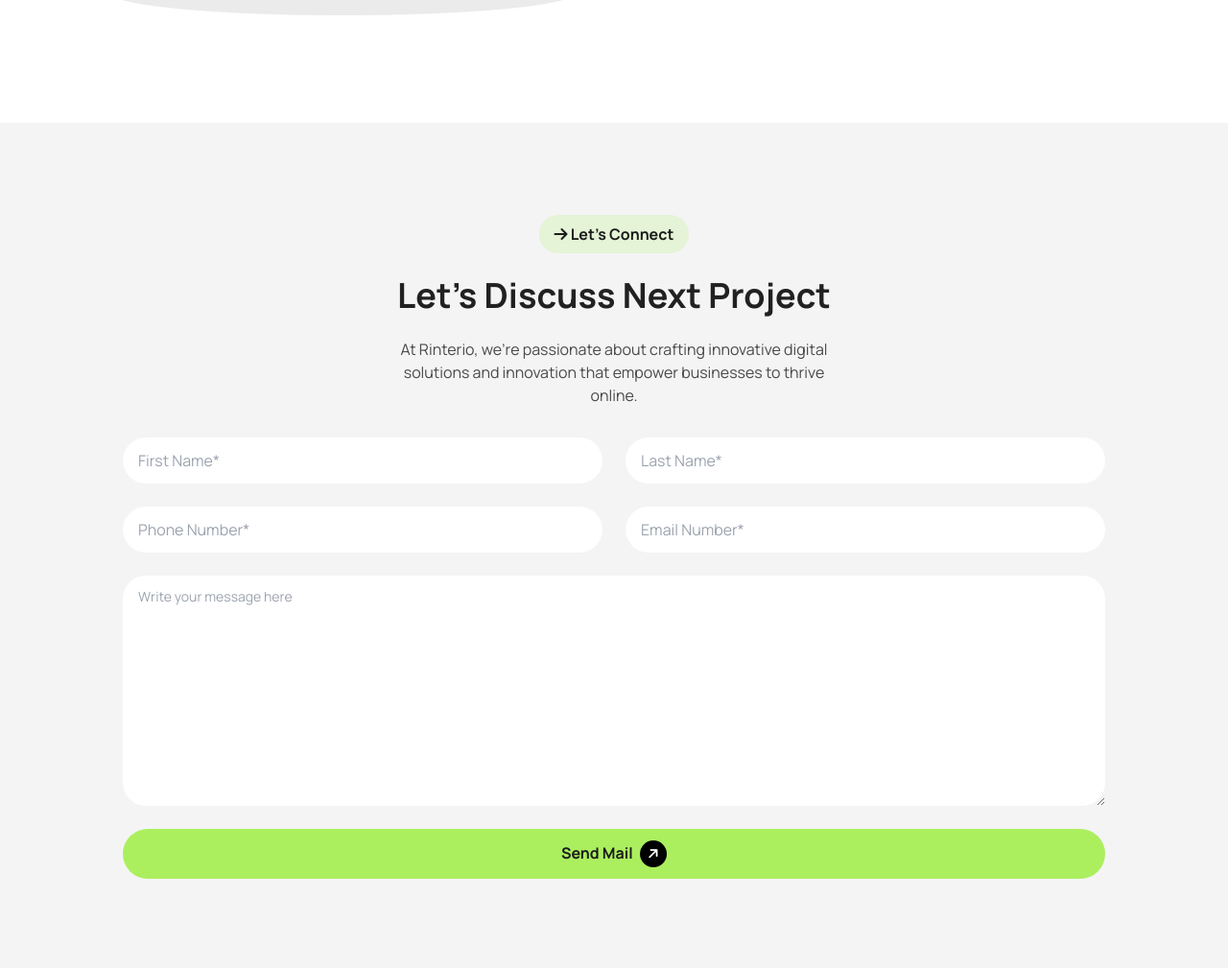
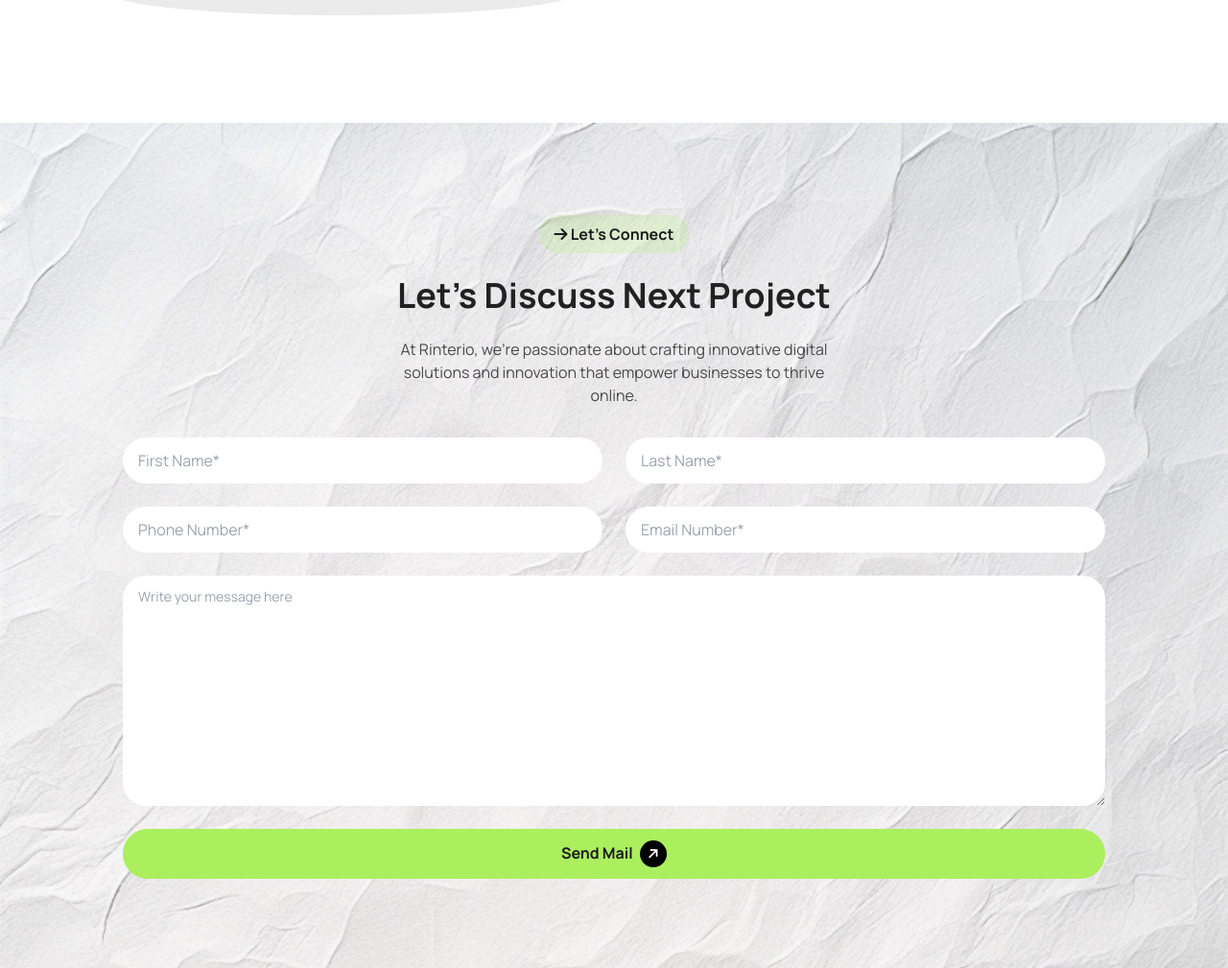
Before and after one commit to Mostafiz002/assignment-three, a plain HTML site: page index.html in a window 1280 px wide. Shown: the part 3803-4812 px from the top of the page at 96% size. Drawn offline with nearby package versions, Linux system fonts and the light colour scheme; the site is published under a folder, as on GitHub Pages, so addresses that start at the root find nothing.

Commit message:
fixed some issues

```diff
--- a/index.html
+++ b/index.html
@@ -343,7 +343,7 @@
         </div>
       </section>
       <!-- contact section  -->
-      <section class="px-5 lg:px-14 pt-7 lg:pt-24 pb-12 lg:pb-24 bg-cover bg-no-repeat bg-[url('/assets/bg.jpg')] bg-opacity-50">
+      <section class="px-5 lg:px-14 pt-7 lg:pt-24 pb-12 lg:pb-24 bg-cover bg-no-repeat bg-[url('./assets/bg.jpg')] bg-opacity-50">
         <!-- content  -->
         <div class="text-center space-y-6 mb-6 lg:mb-8">
           <button
```
